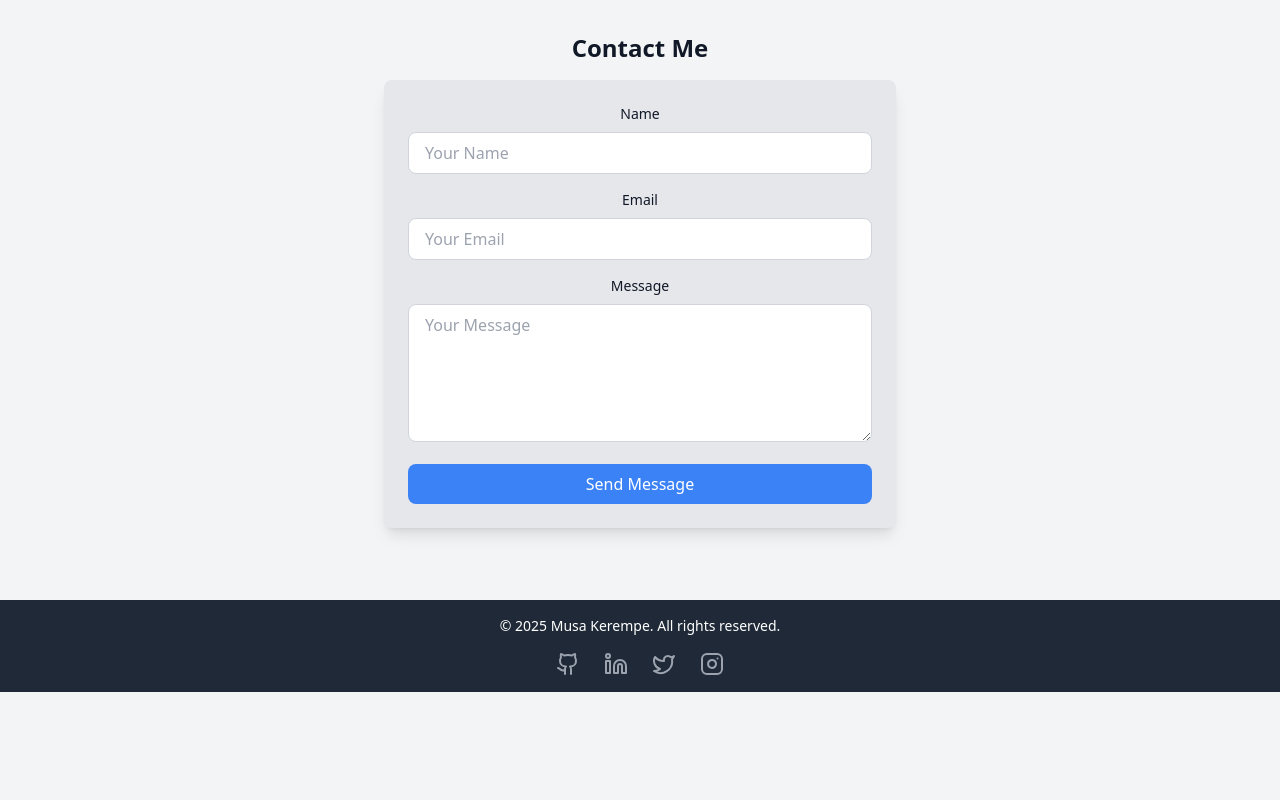
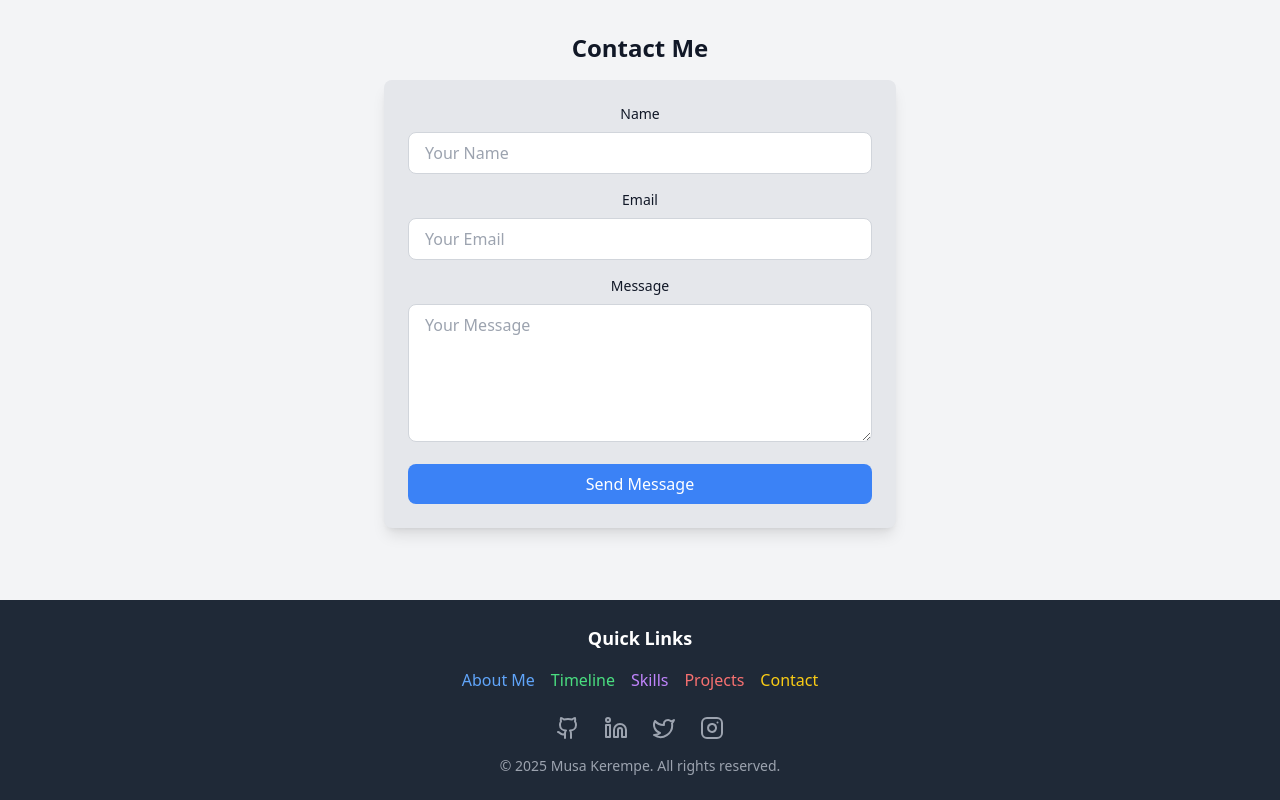
Before and after one commit to MosesKerempe/portfolio-website, a React (Create React App) app: page / in a window 1280 px wide. Shown: the part 3032-3832 px from the top of the page. Before the commit the page ends 3724 px from the top, so only its background shows below. Built offline with nearby package versions, Linux system fonts and the light colour scheme.

Commit message:
updated home and footer file

```diff
--- a/src/components/Footer.tsx
+++ b/src/components/Footer.tsx
@@ -3,9 +3,44 @@ import { Github, Linkedin, Twitter, Instagram } from 'lucide-react';
 
 const Footer: React.FC = () => {
     return (
-        <footer className="bg-gray-800 dark:bg-gray-900 text-white dark:text-gray-300 py-4">
+        <footer className="bg-gray-800 dark:bg-gray-900 text-white dark:text-gray-300 py-6">
             <div className="container mx-auto text-center">
-                <p className="text-sm">&copy; {new Date().getFullYear()} Musa Kerempe. All rights reserved.</p>
+                {/* Quick Links Section */}
+                <h2 className="text-lg font-bold mb-4">Quick Links</h2>
+                <div className="flex justify-center space-x-4 mb-6">
+                    <a
+                        href="#about"
+                        className="text-blue-400 hover:text-blue-500"
+                    >
+                        About Me
+                    </a>
+                    <a
+                        href="#timeline"
+                        className="text-green-400 hover:text-green-500"
+                    >
+                        Timeline
+                    </a>
+                    <a
+                        href="#skills"
+                        className="text-purple-400 hover:text-purple-500"
+                    >
+                        Skills
+                    </a>
+                    <a
+                        href="#projects"
+                        className="text-red-400 hover:text-red-500"
+                    >
+                        Projects
+                    </a>
+                    <a
+                        href="#contact"
+                        className="text-yellow-400 hover:text-yellow-500"
+                    >
+                        Contact
+                    </a>
+                </div>
+
+                {/* Social Media Icons */}
                 <div className="flex justify-center space-x-6 mt-4">
                     <a
                         href="https://github.com/MosesKerempe"
@@ -16,8 +51,7 @@ const Footer: React.FC = () => {
                         <Github /> {/* GitHub Icon */}
                     </a>
                     <a
-                        href="https://linkedin.com/in/Musa
-                        Kerempe"
+                        href="https://linkedin.com/in/MusaKerempe"
                         target="_blank"
                         rel="noopener noreferrer"
                         className="text-gray-400 dark:text-gray-500 hover:text-white dark:hover:text-gray-300 text-2xl"
@@ -25,7 +59,7 @@ const Footer: React.FC = () => {
                         <Linkedin /> {/* LinkedIn Icon */}
                     </a>
                     <a
-                        href="https://twitter.com/Musa Dembele"
+                        href="https://twitter.com/MusaDembele"
                         target="_blank"
                         rel="noopener noreferrer"
                         className="text-gray-400 dark:text-gray-500 hover:text-white dark:hover:text-gray-300 text-2xl"
@@ -33,7 +67,7 @@ const Footer: React.FC = () => {
                         <Twitter /> {/* Twitter Icon */}
                     </a>
                     <a
-                        href="https://instagram.com/Mousah Dembele"
+                        href="https://instagram.com/MousahDembele"
                         target="_blank"
                         rel="noopener noreferrer"
                         className="text-gray-400 dark:text-gray-500 hover:text-white dark:hover:text-gray-300 text-2xl"
@@ -41,6 +75,11 @@ const Footer: React.FC = () => {
                         <Instagram /> {/* Instagram Icon */}
                     </a>
                 </div>
+
+                {/* Footer Text */}
+                <p className="text-sm text-gray-400 mt-4">
+                    &copy; {new Date().getFullYear()} Musa Kerempe. All rights reserved.
+                </p>
             </div>
         </footer>
     );
--- a/src/pages/Home.tsx
+++ b/src/pages/Home.tsx
@@ -1,5 +1,4 @@
 import React from 'react';
-import { Link } from 'react-router-dom';
 import About from './About';
 import Timeline from '../components/Timeline';
 import Skills from './Skills';
@@ -26,54 +25,54 @@ const Home: React.FC = () => {
 
       {/* Navigation Buttons */}
       <div className="flex justify-center space-x-4 mt-6">
-        <Link
-          to="/about"
+        <a
+          href="#about"
           className="bg-blue-500 dark:bg-blue-600 text-white px-4 py-2 rounded hover:bg-blue-600 dark:hover:bg-blue-700"
         >
           About Me
-        </Link>
-        <Link
-          to="/timeline"
+        </a>
+        <a
+          href="#timeline"
           className="bg-green-500 dark:bg-green-600 text-white px-4 py-2 rounded hover:bg-green-600 dark:hover:bg-green-700"
         >
           Timeline
-        </Link>
-        <Link
-          to="/skills"
+        </a>
+        <a
+          href="#skills"
           className="bg-purple-500 dark:bg-purple-600 text-white px-4 py-2 rounded hover:bg-purple-600 dark:hover:bg-purple-700"
         >
           Skills
-        </Link>
-        <Link
-          to="/projects"
+        </a>
+        <a
+          href="#projects"
           className="bg-red-500 dark:bg-red-600 text-white px-4 py-2 rounded hover:bg-red-600 dark:hover:bg-red-700"
         >
           Projects
-        </Link>
+        </a>
       </div>
 
       {/* About Section */}
-      <div className="mt-16">
+      <div id="about" className="mt-16">
         <About />
       </div>
 
       {/* Timeline Section */}
-      <div className="mt-16">
+      <div id="timeline" className="mt-16">
         <Timeline />
       </div>
 
       {/* Skills Section */}
-      <div className="mt-16">
+      <div id="skills" className="mt-16">
         <Skills />
       </div>
 
       {/* Projects Section */}
-      <div className="mt-16">
+      <div id="projects" className="mt-16">
         <Projects />
       </div>
 
       {/* Contact Section */}
-      <div className="mt-16">
+      <div id="contact" className="mt-16">
         <Contact />
       </div>
     </div>
```
